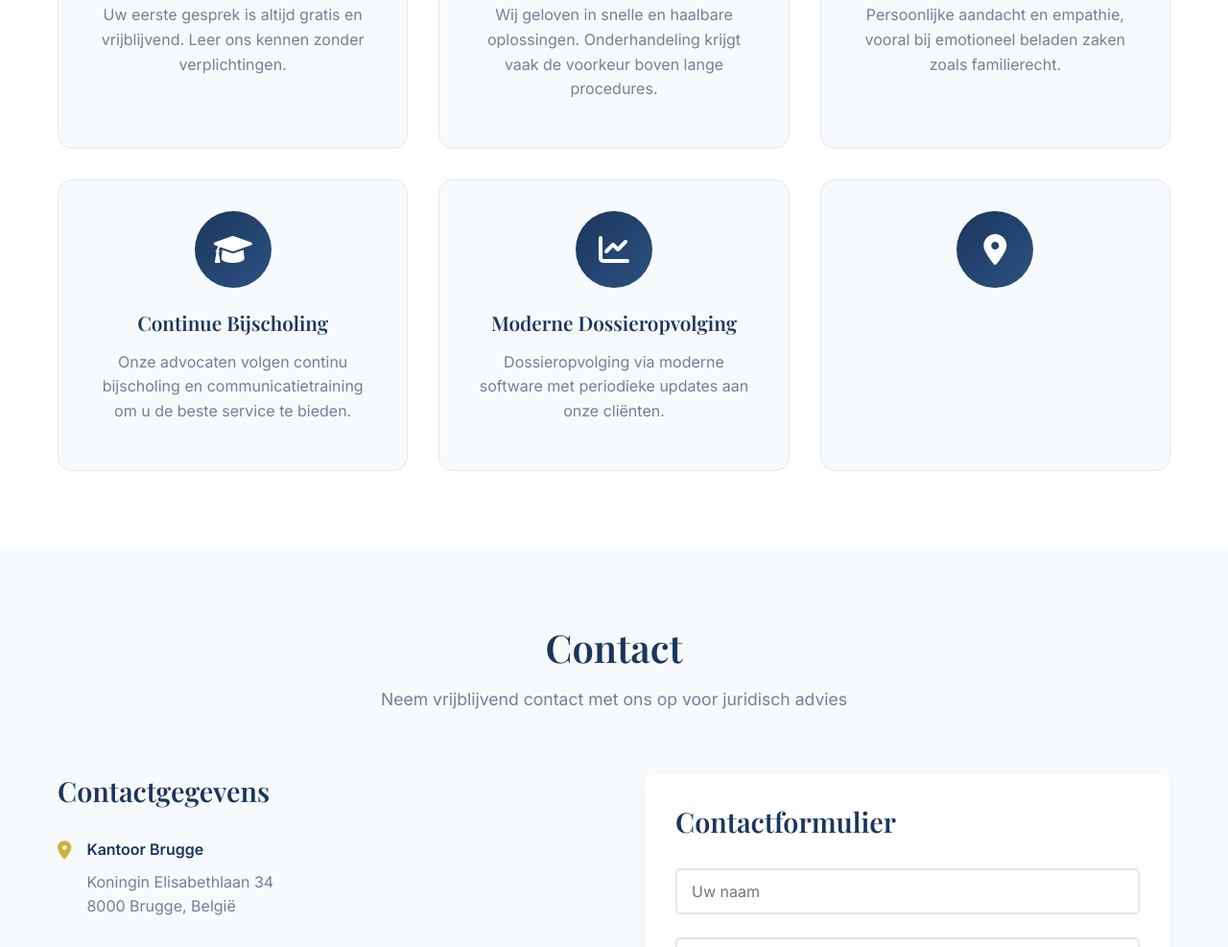
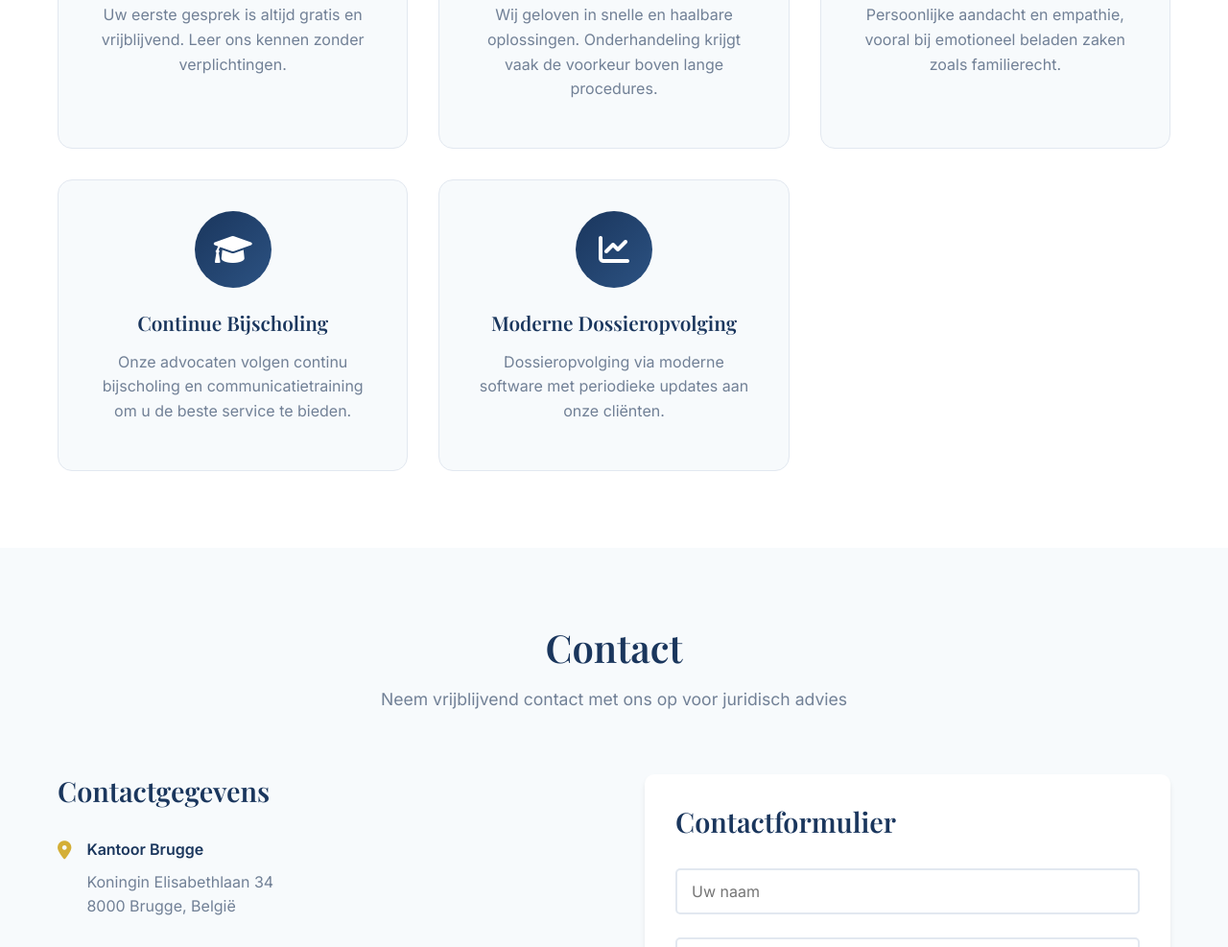
Before and after one commit to Maximiliaan1245/advocatenkantoor, a plain HTML site: page index.html in a window 1280 px wide. Shown: the part 4492-5479 px from the top of the page at 96% size. Drawn offline with nearby package versions, Linux system fonts and the light colour scheme.

Commit message:
Update index.html

```diff
--- a/index.html
+++ b/index.html
@@ -258,9 +258,6 @@
                     <h3>Moderne Dossieropvolging</h3>
                     <p>Dossieropvolging via moderne software met periodieke updates aan onze cliënten.</p>
                 </div>
-                <div class="why-card">
-                    <div class="why-icon">
-                        <i class="fas fa-map-marker-alt"></i>
             </div>
         </div>
     </section>
```
